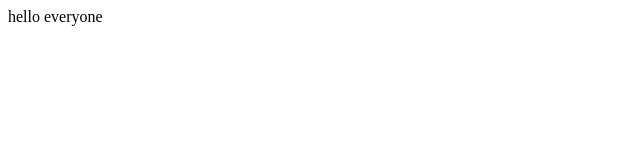
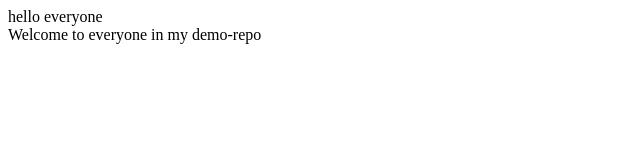
Before and after one commit to nasifbtu/demo-repo, a plain HTML site: page index.html in a window 1280 px wide. Shown: the whole page, without its empty margins (0-640 px from the left). Drawn offline with Linux system fonts and the light colour scheme.

Commit message:
Update index.html

```diff
--- a/index.html
+++ b/index.html
@@ -1 +1,2 @@
 <div> hello everyone</div>
+<div> Welcome to everyone in my demo-repo </div>
```
